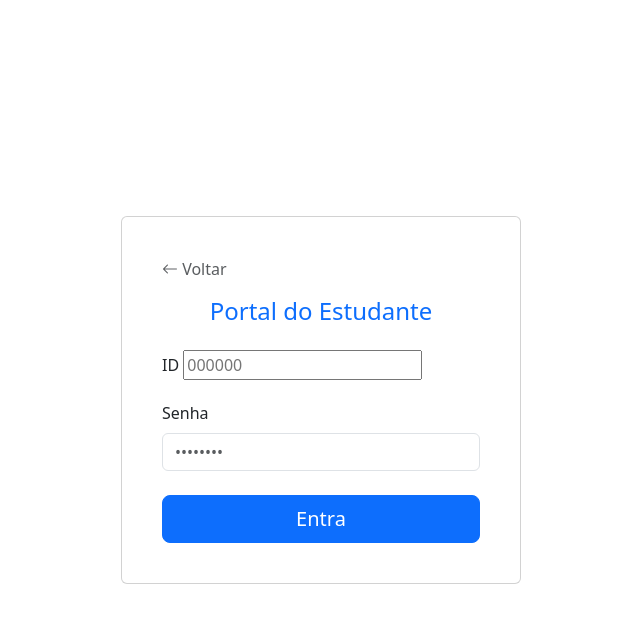
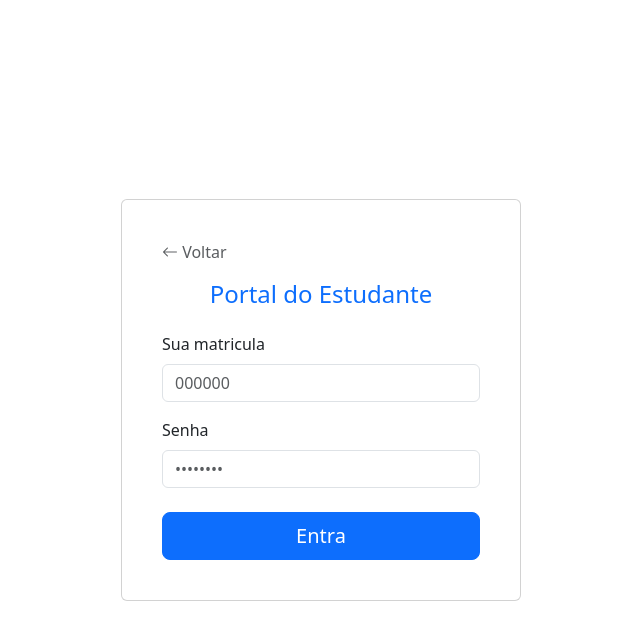
Before and after one commit to pedroka05/MaisCordenador, a FastAPI app: page /login_aluno/ in a window 1280 px wide. Shown: the top 640 px of the page, without its empty margins (319-959 px from the left). Run offline with FastAPI, Linux system fonts and the light colour scheme.

Commit message:
a small correction

```diff
--- a/templates/login_aluno.html
+++ b/templates/login_aluno.html
@@ -20,8 +20,8 @@
                 <h4 class="text-center mb-4 text-primary">Portal do Estudante</h4>
                 <form method="post" action="/login_aluno">
                     <div class="mb-3">
-                        <label class="form-label" for="id">ID</label>
-                        <input type="number" name="id" form-control" id="id" placeholder="000000" required>
+                        <label class="form-label" for="id">Sua matricula</label><br>
+                        <input type="number" name="id" class="form-control" id="id" placeholder="000000" required>
                     </div>
                     <div class="mb-3">
                         <label class="form-label" for="password">Senha</label>
```
